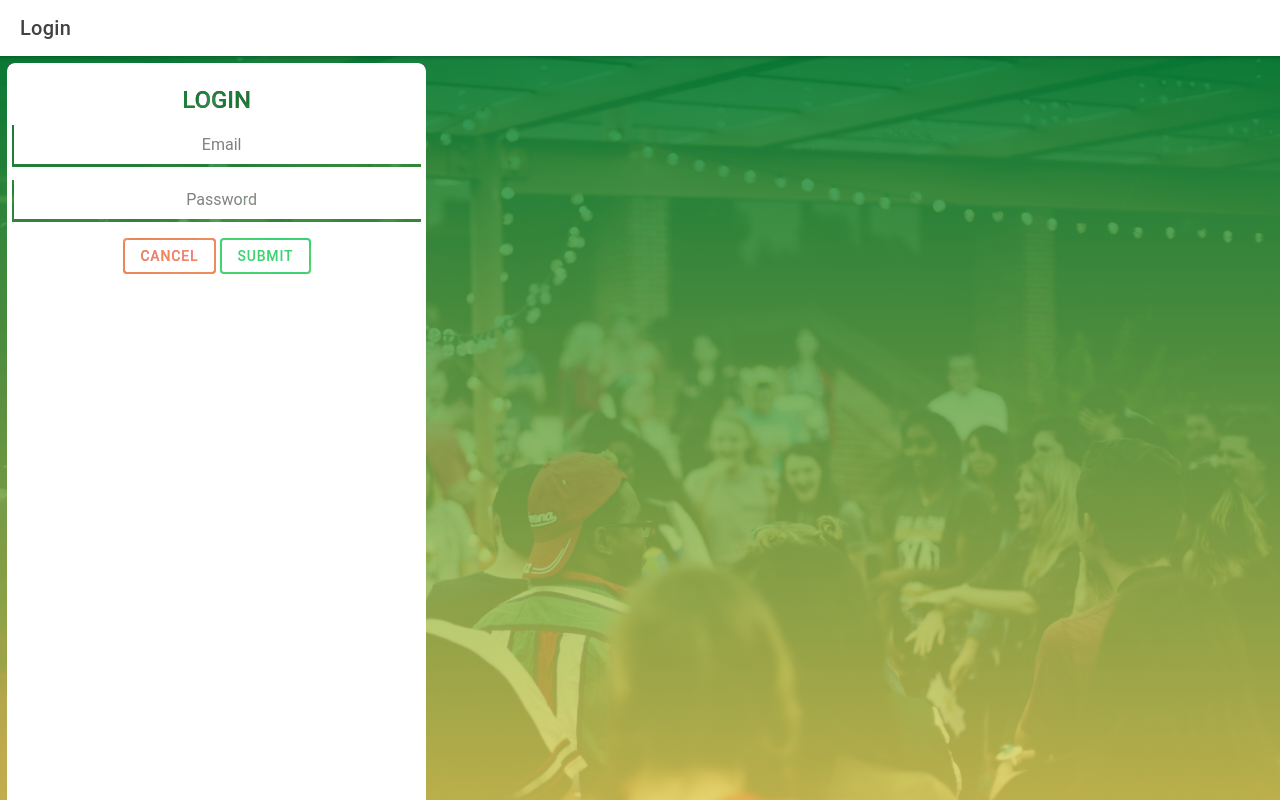
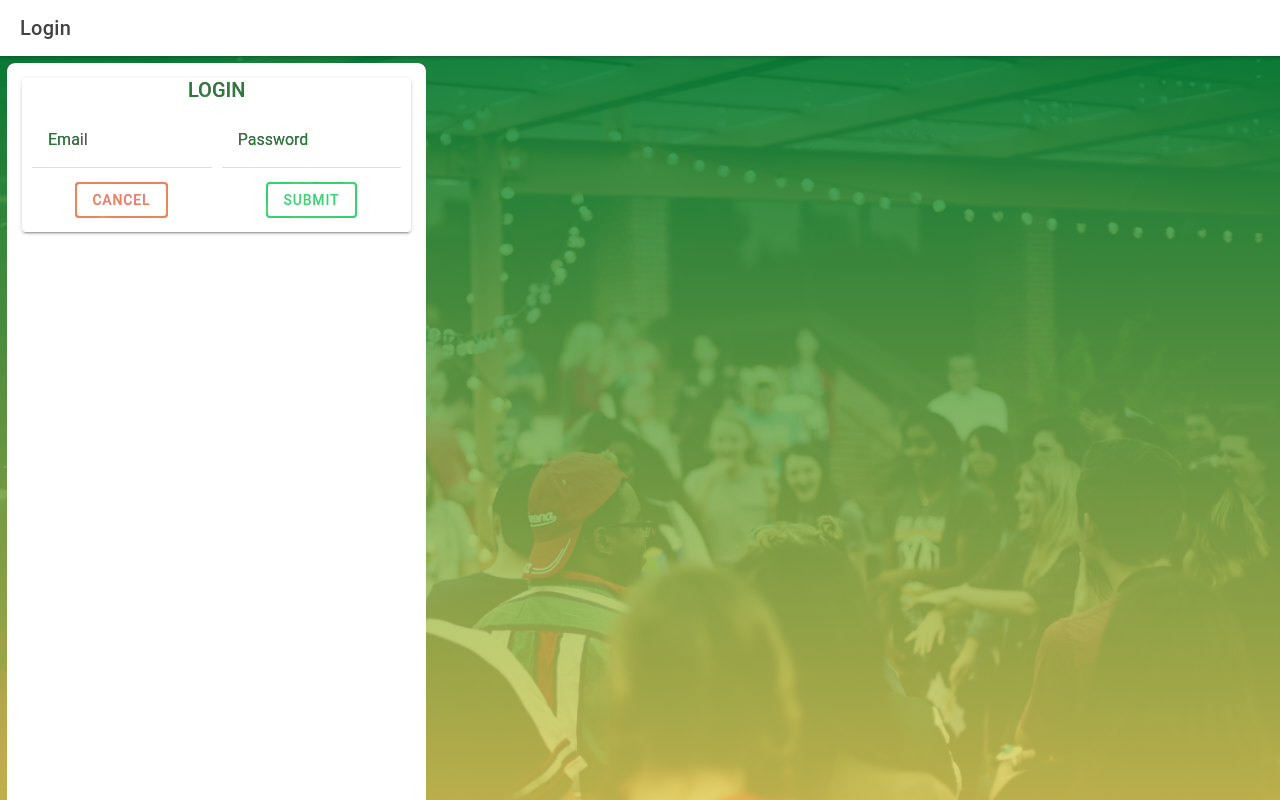
Before and after one commit to QualityAssuredNCBUWI/scrum9-event-management, a React (Create React App) app: page /login in a window 1280 px wide. Built offline with nearby package versions, Linux system fonts and the light colour scheme.

Commit message:
adding label to login

```diff
--- a/src/pages/login/Login.tsx
+++ b/src/pages/login/Login.tsx
@@ -1,4 +1,4 @@
-import { IonButton, IonCol, IonContent, IonGrid, IonHeader, IonInput, IonPage, IonRow, IonTitle, IonToolbar } from '@ionic/react';
+import { IonButton, IonCard, IonCardTitle, IonCol, IonContent, IonGrid, IonHeader, IonInput, IonItem, IonLabel, IonPage, IonRow, IonTitle, IonToolbar } from '@ionic/react';
 import './Login.css';
 import { API_LOC, isloggedin } from '../../services/ApiServices'
 import { useState } from 'react';
@@ -55,25 +55,33 @@ const Login: React.FC = () => {
                 <IonGrid id="page">
                 <IonRow className="row">
                     <IonCol className="form-col" size="12" size-md="4">
-                        <div className="form-container">
-                            <h2>LOGIN</h2>
-                            <IonInput
-                                className="input"
-                                type="email"
-                                placeholder="Email"
-                                onIonChange= {(e:any) => setEmail(e.target.value)}
-                            />
-                            <IonInput
-                                className="input mt-2"
-                                type="password"
-                                placeholder="Password"
-                                onIonChange= {(e:any) => setPassword(e.target.value)}
-                            />
-                            <div className="action-buttons">
-                                <IonButton fill="outline" routerLink="/home" color="danger">Cancel</IonButton>
-                                <IonButton fill="outline" onClick={loginSubmit} color="success">submit </IonButton>
-                            </div>
-                        </div>
+                        <IonCard>
+                            <IonCardTitle>LOGIN</IonCardTitle>
+                            <IonGrid>
+                                <IonRow>
+                                    <IonCol>
+                                        <IonItem>
+                                            <IonLabel position="floating">Email</IonLabel>
+                                            <IonInput   type="email" placeholder="Email" onIonChange= {(e:any) => setEmail(e.target.value)}/>
+                                        </IonItem>
+                                    </IonCol>
+                                    <IonCol>
+                                        <IonItem>
+                                                <IonLabel position="floating">Password</IonLabel>
+                                                <IonInput   type="password" placeholder="Password" onIonChange= {(e:any) => setPassword(e.target.value)}/>
+                                        </IonItem>
+                                    </IonCol>
+                                </IonRow>
+                                <IonRow>
+                                    <IonCol>
+                                        <IonButton fill="outline" routerLink="/home" color="danger">Cancel</IonButton>
+                                    </IonCol>
+                                    <IonCol>
+                                        <IonButton fill="outline" onClick={loginSubmit} color="success">submit </IonButton>
+                                    </IonCol>
+                                </IonRow>
+                            </IonGrid>
+                        </IonCard>
                     </IonCol>
                     <IonCol id="right-col" className="right-col" size="12" size-md="8">
                     </IonCol>
--- a/src/services/ApiServices.tsx
+++ b/src/services/ApiServices.tsx
@@ -4,10 +4,10 @@ interface LoginCred {
 }
 
 // Production
-// export const API_LOC = 'https://du-road-api.herokuapp.com/'
+export const API_LOC = 'https://du-road-api.herokuapp.com/'
 
 // Development (Place your server here!)
-export const API_LOC = 'http://127.0.0.1:8079/'
+// export const API_LOC = 'http://127.0.0.1:8079/'
 
 export function login_user(body:LoginCred){
     // send request to endpoint
```
